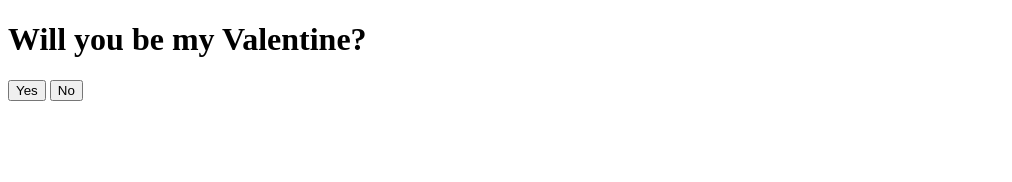
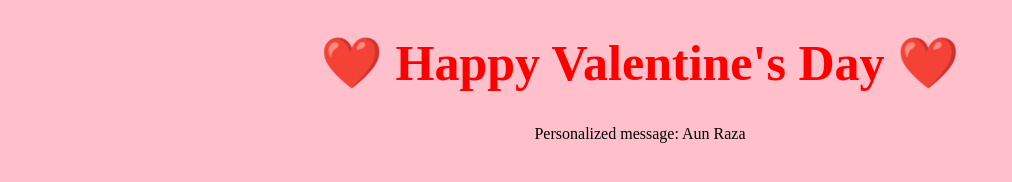
Before and after one commit to Z-hash24/valentine-website, a plain HTML site: page index.html in a window 1280 px wide. Shown: the whole page, without its empty margins (0-1012 px from the left). Drawn offline with Linux system fonts and the light colour scheme.

Commit message:
Updated index.html with Valentine's theme

```diff
--- a/index.html
+++ b/index.html
@@ -3,20 +3,21 @@
 <head>
     <meta charset="UTF-8">
     <meta name="viewport" content="width=device-width, initial-scale=1.0">
-    <title>Valentine Interactive</title>
+    <title>Valentine's Theme</title>
     <style>
-        #noButton {
-            transition: transform 0.3s;
+        body {
+            background-color: pink;
+            text-align: center;
+            font-family: 'Arial, sans-serif';
         }
-
-        #noButton:hover {
-            transform: translateX(20px);
+        .heart {
+            color: red;
+            font-size: 50px;
         }
     </style>
 </head>
 <body>
-    <h1>Will you be my Valentine?</h1>
-    <button id="yesButton">Yes</button>
-    <button id="noButton">No</button>
+    <h1 class="heart">❤️ Happy Valentine's Day ❤️</h1>
+    <p>Personalized message: Aun Raza</p>
 </body>
 </html>
```
